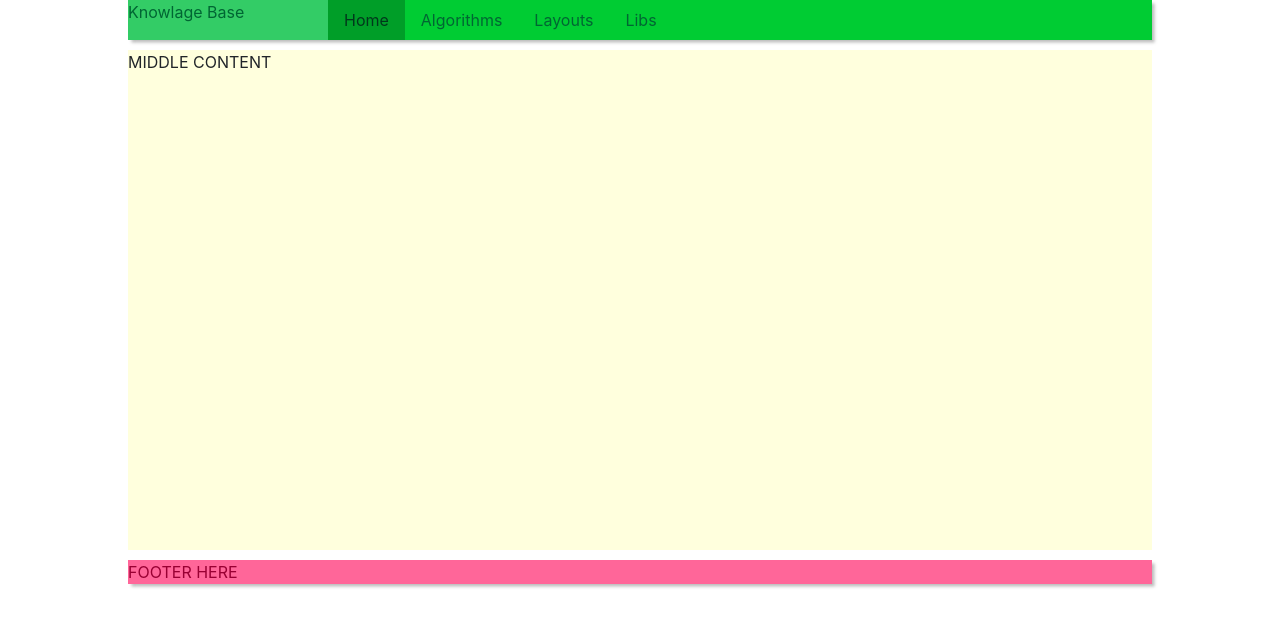
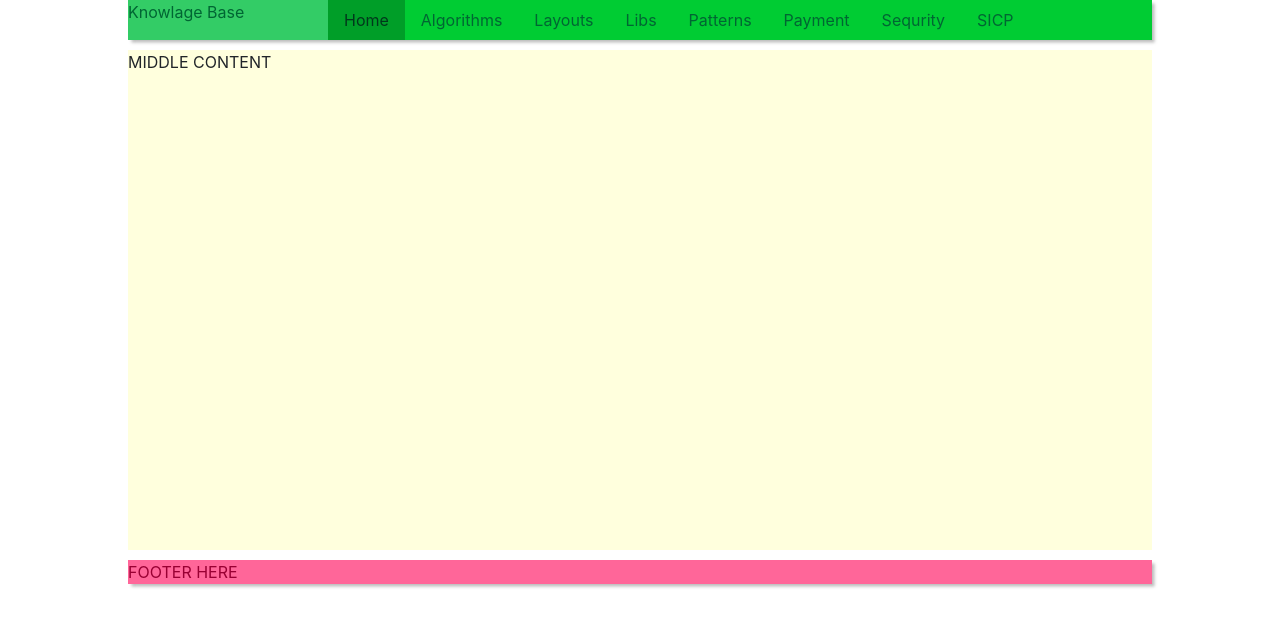
Before and after one commit to Poletay/examples, a React app: page / in a window 1280 px wide. Shown: the top 626 px of the page. Built offline with nearby package versions, Linux system fonts and the light colour scheme; the HTML template or start-up script is replaced by a standard one.

Commit message:
add some menu-items

```diff
--- a/src/index.jsx
+++ b/src/index.jsx
@@ -1,16 +1,20 @@
 import 'babel-polyfill';
 import React from 'react';
 import { render } from 'react-dom';
-import { BrowserRouter } from 'react-router-dom';
+import { HashRouter } from 'react-router-dom';
 // import { createStore, compose } from 'redux';
 // import { Provider } from 'react-redux';
 // import thunk from 'redux-thunk';
 // import reducers from './reducers';
 import App from './components/App';
+import Home from './components/contentChapters/Home';
 import AlgorithmsChapter from './components/contentChapters/AlgorithmsChapter';
 import LayoutsChapter from './components/contentChapters/LayoutsChapter';
 import LibsChapter from './components/contentChapters/LibsChapter';
-import Home from './components/contentChapters/Home';
+import PatternsChapter from './components/contentChapters/PatternsChapter';
+import PaymentChapter from './components/contentChapters/PaymentChapter';
+import SequrityChapter from './components/contentChapters/SequrityChapter';
+import SicpChapter from './components/contentChapters/SicpChapter';
 
 // import menuItems from './components/contentChapters';
 
@@ -34,31 +38,19 @@ const store = createStore(
 */
 
 const mainAppStructure = [
-  {
-    name: 'Home',
-    path: '/',
-    component: Home,
-  },
-  {
-    name: 'Algorithms',
-    path: '/algorithms',
-    component: AlgorithmsChapter,
-  },
-  {
-    name: 'Layouts',
-    path: '/layouts',
-    component: LayoutsChapter,
-  },
-  {
-    name: 'Libs',
-    path: '/libs',
-    component: LibsChapter,
-  },
+  { name: 'Home', path: '/', component: Home },
+  { name: 'Algorithms', path: '/algorithms', component: AlgorithmsChapter },
+  { name: 'Layouts', path: '/layouts', component: LayoutsChapter },
+  { name: 'Libs', path: '/libs', component: LibsChapter },
+  { name: 'Patterns', path: '/patterns', component: PatternsChapter },
+  { name: 'Payment', path: '/payment', component: PaymentChapter },
+  { name: 'Sequrity', path: '/sequrity', component: SequrityChapter },
+  { name: 'SICP', path: '/sicp', component: SicpChapter },
 ];
 
 render(
-  <BrowserRouter>
+  <HashRouter>
     <App mainAppStructure={mainAppStructure} />
-  </BrowserRouter>,
+  </HashRouter>,
   document.getElementById('container'),
 );
```
